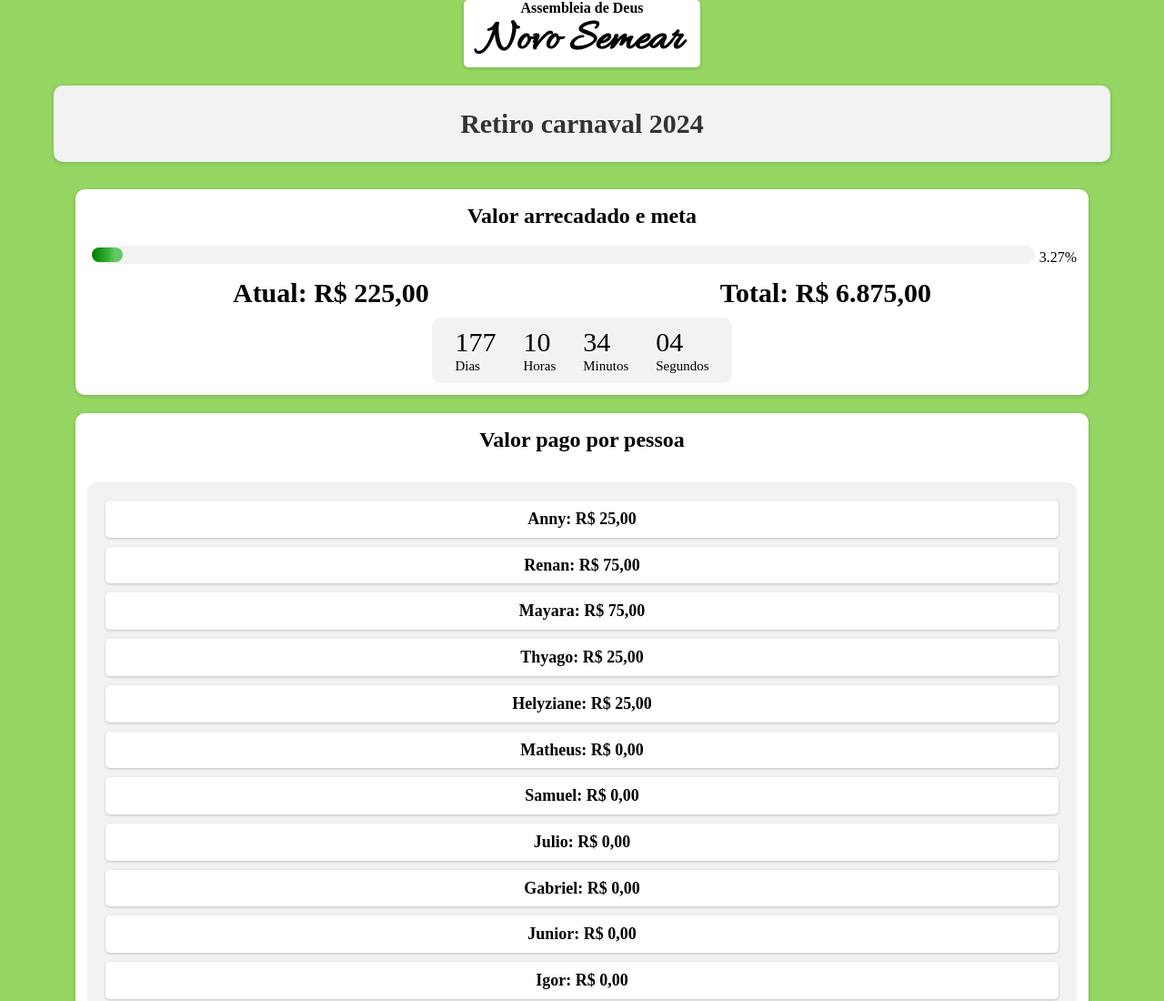
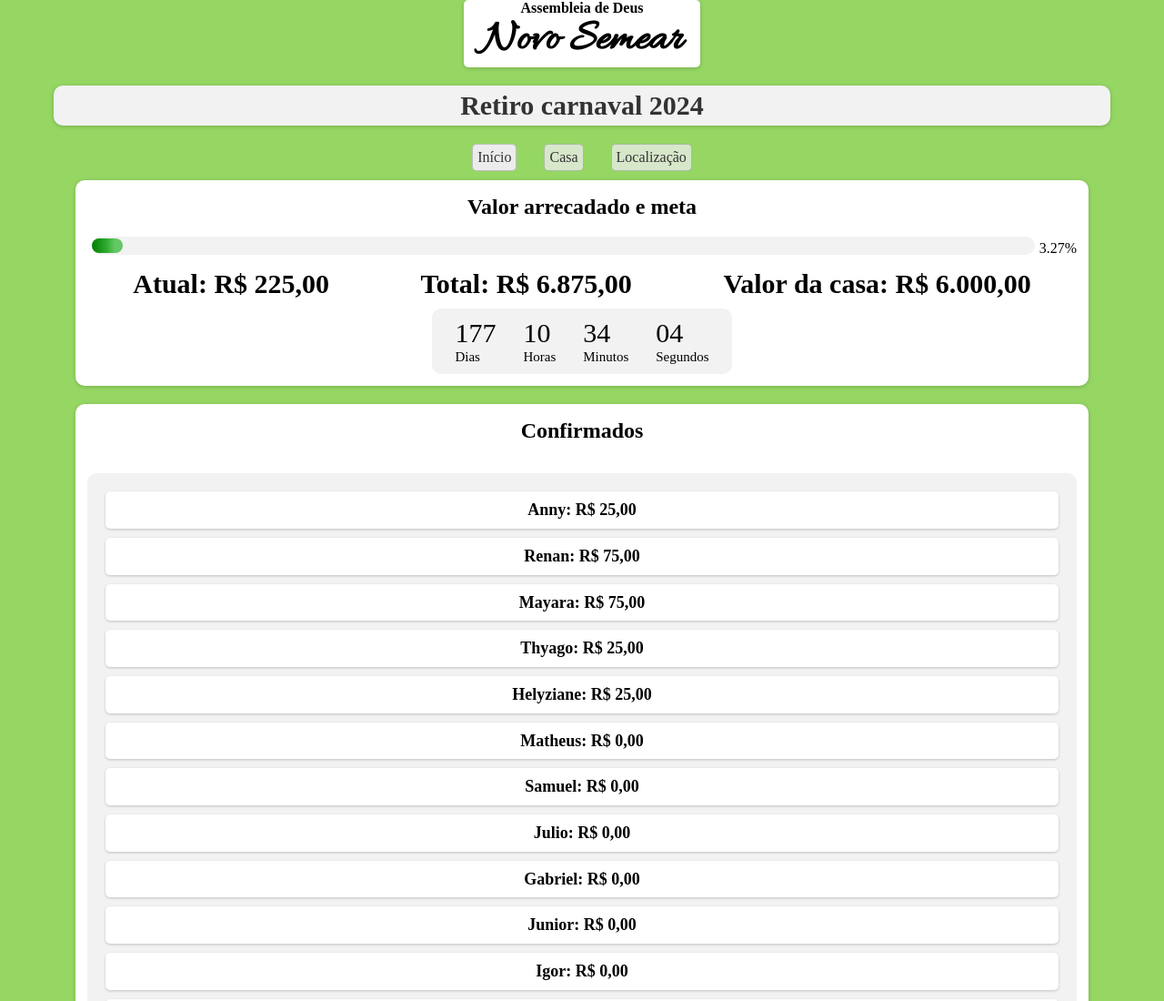
Before and after one commit to ThyagoHolanda/novosemear, a plain HTML site: page index.html in a window 1280 px wide. Shown: the top 1100 px of the page at 91% size. Drawn offline with nearby package versions, Linux system fonts and the light colour scheme.

Commit message:
Criado local.html
Incluso localização e ajuste nas fotos

```diff
--- /dev/null
+++ b/css/local.css
@@ -0,0 +1,4 @@
+iframe {
+    width: 100%;
+    height: 65vh;
+}
--- a/css/style.css
+++ b/css/style.css
@@ -53,11 +53,14 @@ header>h1 {
   padding: 5px;
   margin: 20px auto;
   width: 90vw;
-
   text-align: center;
   /* Centralize o conteúdo */
   color: #333;
   /* Cor de texto legível */
+}
+
+.info h1 {
+  margin: 0;
 }
 
 @media screen and (min-width: 401px) {
@@ -100,6 +103,7 @@ main .main-flex .amount h2 {
 
   .amount {
     width: 85vw;
+    font-size: 100%;
   }
 }
 
@@ -107,6 +111,7 @@ main .main-flex .amount h2 {
 
   .amount {
     width: 90vw;
+    font-size: 80%;
   }
 }
 
@@ -144,7 +149,8 @@ main .main-flex .amount h2 {
 }
 
 #amount-raised,
-#goal {
+#goal,
+#valor-casa {
   font-weight: bold;
   margin: 10px;
 }
@@ -152,7 +158,8 @@ main .main-flex .amount h2 {
 @media screen and (min-width: 401px) {
 
   #amount-raised,
-  #goal {
+  #goal,
+  #valor-casa {
     font-size: 30px;
   }
 }
@@ -160,7 +167,8 @@ main .main-flex .amount h2 {
 @media screen and (max-width: 400px) {
 
   #amount-raised,
-  #goal {
+  #goal,
+  #valor-casa {
     font-size: 23px;
   }
 }
@@ -254,3 +262,45 @@ main .main-flex .amount h2 {
   font-size: 12px;
   font-weight: bold;
 }
+
+/* Estilizando menu */
+nav {
+  display: flex;
+  justify-content: space-around;
+}
+
+nav ul {
+  display: flex;
+  list-style: none;
+  padding: 0;
+}
+
+nav ul li {
+  background-color: rgba(236, 236, 236, 0.750);
+  margin: 0 15px;
+  padding: 5px;
+  border-radius: 5px;
+  border: 1px solid rgba(0, 0, 0, 0.2);
+  transition: transform 0.3s;
+}
+
+nav ul li:hover {
+  transform: scale(1.1);
+  /* Aumenta ligeiramente o tamanho ao passar o mouse */
+}
+
+nav ul li a {
+  text-decoration: none;
+  color: #333;
+  transition: color 0.3s;
+  ;
+}
+
+nav ul li a:hover {
+  color: #0400ff;
+}
+
+nav ul li.active {
+  background-color: rgb(236, 236, 236);
+  ;
+}
--- a/index.html
+++ b/index.html
@@ -28,6 +28,26 @@
       <h1>Retiro carnaval 2024</h1>
     </article>
 
+    <nav>
+      <ul>
+        <li class="active">
+          <a href="index.html">
+            <p>Início</p>
+          </a>
+        </li>
+        <li>
+          <a href="casa.html">
+            <p>Casa</p>
+          </a>
+        </li>
+        <li>
+          <a href="local.html">
+            <p>Localização</p>
+          </a>
+        </li>
+      </ul>
+    </nav>
+
     <article class="main-flex">
 
       <section Class="amount">
@@ -45,6 +65,7 @@
         <div class="flex-container">
           <p id="amount-raised">R$0</p>
           <p id="goal">Meta:</p>
+          <p id="valor-casa">Valor da casa: R$ 6.000,00</p>
         </div>
         <!-- (Fim) Valor arrecadado e Meta (Fim)  -->
 
@@ -72,7 +93,7 @@
 
       <section class="amount">
         <!-- Valor por pessoa -->
-        <h2>Valor pago por pessoa</h2>
+        <h2>Confirmados</h2>
         <div class="nomes" id="nome">
         </div>
         <!-- (Fim) Valor por pessoa (Fim) -->
--- a/script/lightbox.js
+++ b/script/lightbox.js
@@ -1,7 +1,7 @@
 const lightbox = document.getElementById('lightbox');
 const closeBtn = document.getElementById('close-btn');
 const lightboxImg = document.getElementById('lightbox-img');
-const images = document.querySelectorAll('.casa img');
+const images = document.querySelectorAll('.imagem img');
 
 lightbox.style.display = 'none';
 
```
Also changed, not shown: casa.html (+33 -3 lines), css/casa.css (+11 -3 lines), local.html (added, +54 -0 lines).
